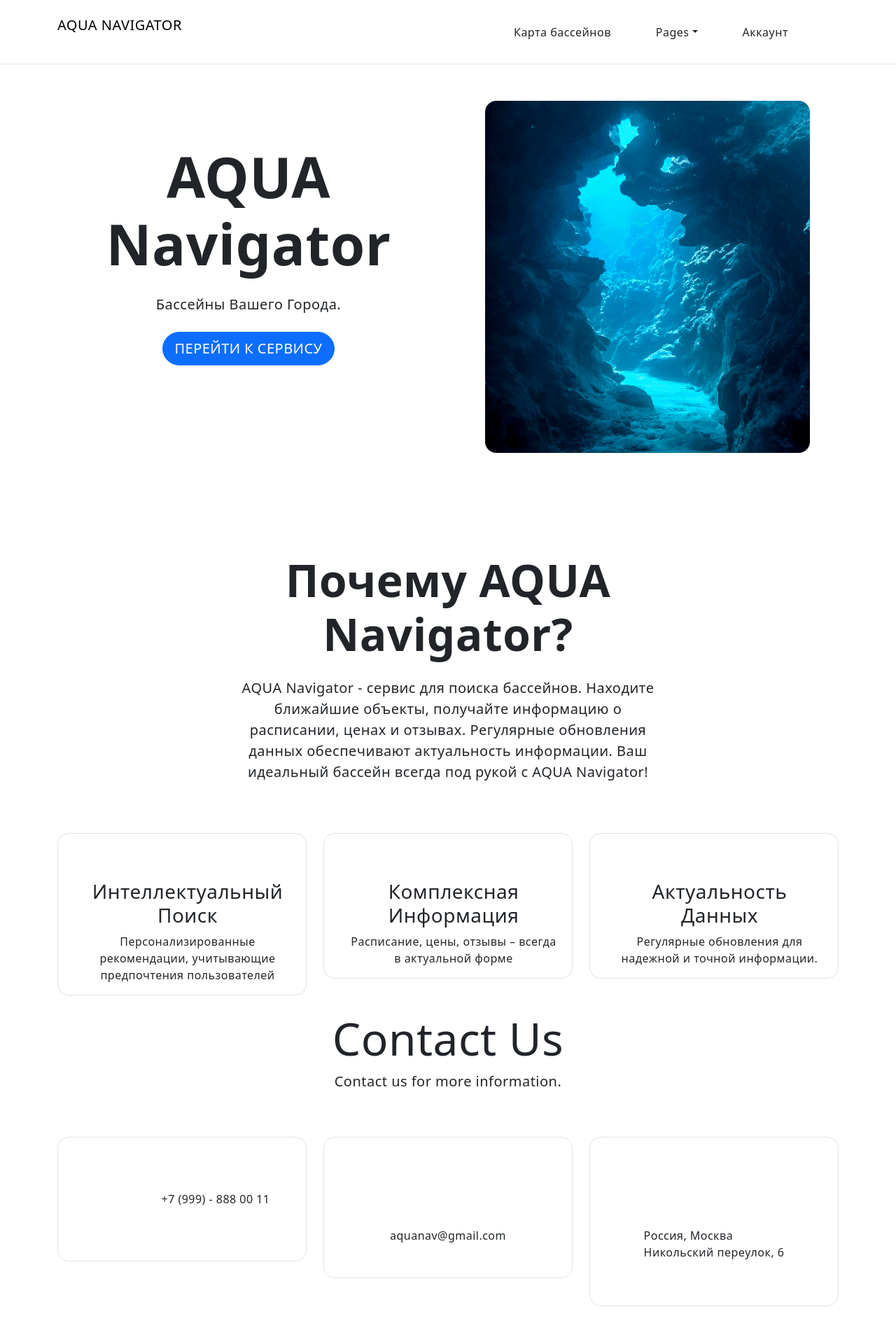
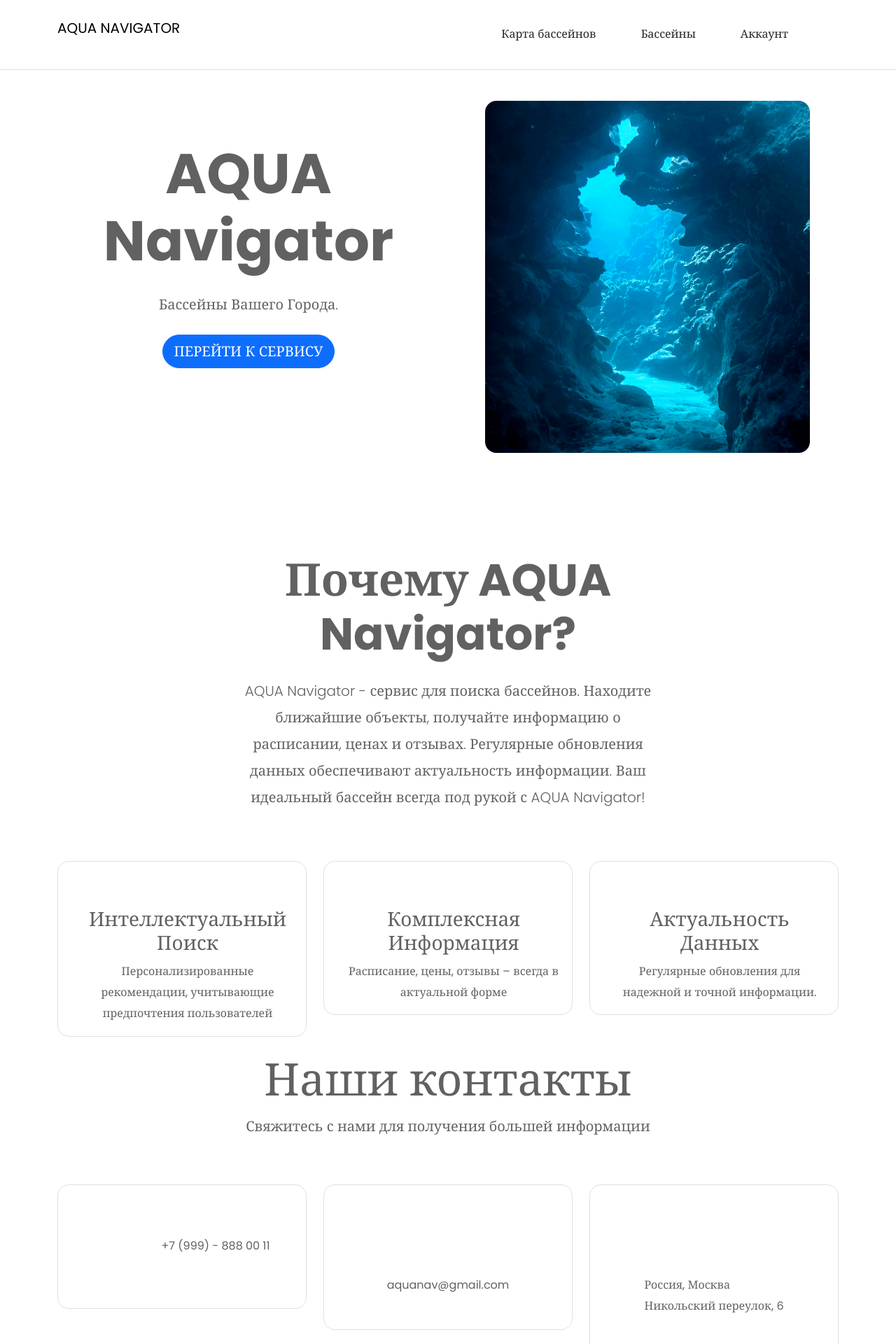
Before and after one commit to zoomero8/aqua_kursach_all, a PHP site: page / in a window 1280 px wide. Shown: the top 1920 px of the page at 70% size. Run offline with PHP 8.4, Linux system fonts and the light colour scheme.

Commit message:
all swims

```diff
--- a/my/aqualocator/aquamap/get_pools.php
+++ b/my/aqualocator/aquamap/get_pools.php
@@ -14,7 +14,8 @@ while ($row = mysqli_fetch_assoc($termsResult)) {
     if ($geoData !== null && json_last_error() == JSON_ERROR_NONE) {
         $pool = array(
             'coordinates' => $geoData['coordinates'],
-            'objectName' => $row['ObjectName']
+            'objectName' => $row['ObjectName'],
+            'address' => $row['Address']
             // Добавьте другие поля, которые вам нужны, например: 'description' => $row['description']
         );
         $pools[] = $pool;
--- a/my/aqualocator/aquamap/style.css
+++ b/my/aqualocator/aquamap/style.css
@@ -10,8 +10,8 @@ body {
 
 .map {
     width: 100%;
-    max-width: 800px;
-    height: 500px;
+    max-width: 1000px;
+    height: 700px;
     border: 2px solid #0a74f1; /* Голубая обводка вокруг карты */
     border-radius: 8px; /* Округленные углы */
     overflow: hidden; /* Убирает обводку за пределы карты */
--- a/my/aqualocator/css/style.css
+++ b/my/aqualocator/css/style.css
@@ -4,17 +4,27 @@ body {
   --heading-color: #313131;
   --heading-line-height: 1.24;
 
-  --swiper-theme-color: #8c907e;
+  --swiper-theme-color: #8C907E;
 
-  --bs-primary: #0a74f1;
+  /* bootstrap */
+  --bs-body-font-family: "Poppins", Georgia, serif;
+  --bs-body-font-size: 16px;
+  --bs-body-font-weight: 400;
+  --bs-body-line-height: 1.9;
+  --bs-body-color: #616161;
+  --bs-body-color-rgb: 1.6, 1.6, 1.6;
+  --bs-body-bg-rgb: 249, 245, 243;
+  --bs-body-bg: #FFF;
+
+  --bs-primary: #0A74F1;
   --bs-black: #111;
   --bs-white: #fff;
   --bs-light: #f8f8f8;
   --bs-dark: #313131;
-  --bs-gray: #c5c5c5;
-  --bs-dark-gray: #9d9d9d;
-  --bs-gray-200: #e9eaed;
-  --bs-gray-300: #d7d7d7;
+  --bs-gray: #C5C5C5;
+  --bs-dark-gray: #9D9D9D;
+  --bs-gray-200: #E9EAED;
+  --bs-gray-300: #D7D7D7;
 
   --bs-primary-rgb: 10, 116, 241;
   --bs-black-rgb: 17, 17, 17;
@@ -29,109 +39,53 @@ body {
   --bs-link-hover-color-rgb: 178, 133, 110;
 }
 
-body {
-  letter-spacing: 0.03rem;
+/* Удалены стили для h1, h2, h3, h4, h5, h6, a:hover, input:focus, strong, .overflow-x-hidden, и т.д. */
+
+@media (min-width: 1600px) {
+  .container, .container-lg {
+    max-width: 1550px;
+  }
+  .container-md {
+    max-width: 1430px;
+  }
+  .container {
+    max-width: 1200px;
+  }
 }
 
-body,
-h1,
-.h1,
-h2,
-.h2,
-h3,
-.h3,
-h5,
-h6,
-.h6,
-a,
-a:hover,
-input:focus,
-strong,
-.overflow-x-hidden,
-.fw-medium,
-.fw-semibold,
-.list-group-item,
-.btn,
-.btn-group-lg > .btn,
-.btn-lg,
-.btn-primary,
-.btn.btn-primary:hover,
-.btn.btn-white,
-.btn.btn-white:hover,
-.btn-outline-gray,
-.text-white,
-.text-white .nav-link,
-.text-gray-200,
-.text-dark-gray,
-[data-bs-theme="dark"],
-[data-bs-theme="dark"] .dropdown-menu,
-[data-bs-theme="dark"] .btn-close,
-.text-dark a.nav-link,
-a,
-.preloader,
-.preloader.loaded,
-.my-lg-6,
-.my-lg-7,
-.my-lg-8,
-.my-lg-9,
-.my-lg-10,
-.mt-lg-0,
-.mb-lg-0,
-.px-lg-6,
-.px-lg-7,
-.px-lg-8,
-.px-lg-9,
-.px-lg-10,
-.py-lg-6,
-.py-lg-7,
-.py-lg-8,
-.py-5 my-5,
-.py-lg-10,
-.pt-lg-0,
-.pb-lg-0,
-.border-gray,
-.border-white,
-.border-2,
-.border-3,
-.border-4,
-.border-10,
-.display-1,
-.svg-primary,
-.svg-gray,
-.svg-gray:hover,
-.svg-yellow,
-.svg-white,
-.bg-overlay .overlay-item,
-.site-header,
-.site-header.text-white .logo-light,
-.site-header.text-white .logo-dark,
-.site-header.text-dark .logo-dark,
-.site-header.text-dark .logo-light,
-#intro .content-box,
-.navbar-nav .nav-link.active,
-.navbar-nav .nav-link.show,
-.offcanvas.offcanvas-end a,
-#intro .content-box,
-#testimonials .swiper.review-swiper,
-#testimonials .review-swiper .swiper-pagination,
-.swiper-pagination span.swiper-pagination-bullet,
-.swiper-pagination span.swiper-pagination-bullet-active,
-.video-content .player,
-.video-content .player .play-btn,
-.video-content .play-btn:hover,
-#our-products .swiper.product-swiper,
-.subscribe-content button,
-#faqs .accordion-button::after,
-#faqs .accordion-button.collapsed::after,
-#faqs .accordion-button:not(.collapsed)::after,
-#mobile-app .bg-pattern,
-.circle-bg,
-.circle-bg::after,
-.scrollspy-nav,
-.scrollspy-nav .scrollspy-link,
-.scrollspy-nav .scrollspy-indicator,
-.logo,
-.logo-text,
-.icon-box {
-  /* Пустой блок для удаленных стилей */
+/* Удалены стили для .list-group-item, .btn, .btn-group-lg, .btn-primary, .btn-outline-gray, .text-white, .text-gray-200, .text-dark-gray, и т.д. */
+
+[data-bs-theme=dark] {
+  color-scheme: dark;
+  /* Другие стили для темы dark здесь */
 }
+
+/* Удалены стили для .border-gray, .border-white, .border-2, .border-3, .border-4, .border-10, .display-1, и т.д. */
+
+@media (max-width: 1200px) {
+  .navbar-nav .nav-item {
+    border-bottom: 1px solid var(--bs-gray-200);
+    text-align: left;
+    width: 100%;
+  }
+  .navbar-nav .dropdown-menu {
+    border: none;
+  }
+}
+
+@media (max-width: 1340px) {
+  #intro .content-box {
+    top: -114px;
+  }
+}
+
+/* Удалены стили для .homepage-v3, #testimonials .swiper.review-swiper, .swiper-pagination, .swiper-pagination span.swiper-pagination-bullet, .swiper-pagination span.swiper-pagination-bullet-active, .video-content .player, .subscribe-content button, и т.д. */
+
+#faqs .accordion-button::after {
+  background-size: 2.5rem;
+  width: 2rem;
+  height: 2rem;
+  transition: 0.3s ease-in-out;
+}
+
+/* Удалены стили для .circle-bg, .circle-bg::after, .scrollspy-nav, .scrollspy-nav .scrollspy-link, .scrollspy-nav .scrollspy-indicator, и т.д. */
--- a/my/aqualocator/index.html
+++ b/my/aqualocator/index.php
@@ -77,38 +77,18 @@
                 <a
                   class="nav-link text-dark"
                   data-target="products"
-                  href="aquamap/index.html"
+                  href="aquamap/index.php"
                   >Карта бассейнов</a
                 >
               </li>
-                <li class="nav-item dropdown">
-                  <a
-                    class="nav-link text-dark active dropdown-toggle"
-                    href="#"
-                    id="dropdownPages"
-                    data-bs-toggle="dropdown"
-                    aria-haspopup="true"
-                    aria-expanded="false"
-                    >Pages</a
-                  >
-                  <div class="dropdown-menu" aria-labelledby="dropdownPages">
-                    <a class="dropdown-item" href="blog.html"
-                      >Blog <span class="badge bg-primary">PRO</span></a
-                    >
-                    <a class="dropdown-item" href="single.html"
-                      >Blog Single <span class="badge bg-primary">PRO</span></a
-                    >
-                    <a class="dropdown-item" href="faqs.html"
-                      >FAQs <span class="badge bg-primary">PRO</span></a
-                    >
-                    <a class="dropdown-item" href="coming-soon.html"
-                      >Coming Soon <span class="badge bg-primary">PRO</span></a
-                    >
-                    <a class="dropdown-item" href="404.html"
-                      >404 Error <span class="badge bg-primary">PRO</span></a
-                    >
-                  </div>
-                </li>
+              <li class="scrollspy-link nav-item">
+                <a
+                  class="nav-link text-dark"
+                  data-target="products"
+                  href="allswims/pools.php"
+                  >Бассейны</a
+                >
+              </li>
                 <li class="scrollspy-link nav-item">
                   <a
                     class="nav-link text-dark"
@@ -225,8 +205,8 @@
       <div class="container-lg">
         <div class="row">
           <div class="display-header mt-0 text-center mb-5">
-            <h2 class="display-3 fw-medium">Contact Us</h2>
-            <p class="fs-5">Contact us for more information.</p>
+            <h2 class="display-3 fw-medium">Наши контакты</h2>
+            <p class="fs-5">Свяжитесь с нами для получения большей информации</p>
           </div>
           <div class="contact-content">
             <div class="row">
@@ -274,19 +254,6 @@
                 </div>
               </div>
             </div>
-            <div class="row mt-5">
-              <div class="col-lg-6 mb-4">
-                <iframe
-                  src="https://www.google.com/maps/embed?pb=!1m18!1m12!1m3!1d214586.9753714375!2d-96.89635992812694!3d32.82084512535899!2m3!1f0!2f0!3f0!3m2!1i1024!2i768!4f13.1!3m3!1m2!1s0x864c19f77b45974b%3A0xb9ec9ba4f647678f!2sDallas%2C%20TX%2C%20USA!5e0!3m2!1sen!2snp!4v1696935677426!5m2!1sen!2snp"
-                  height="450"
-                  style="border: 0"
-                  allowfullscreen=""
-                  loading="lazy"
-                  referrerpolicy="no-referrer-when-downgrade"
-                  class="rounded-4 w-100"
-                ></iframe>
-              </div>
-            </div>
           </div>
         </div>
       </div>
@@ -301,8 +268,7 @@
       </div>
     </footer>
 
-
-    <script src="js/jquery-1.11.0.min.js"></script>
+    <script src="https://code.jquery.com/jquery-3.6.4.min.js"></script>
     <script
       src="https://cdn.jsdelivr.net/npm/bootstrap@5.3.2/dist/js/bootstrap.bundle.min.js"
       integrity="sha384-C6RzsynM9kWDrMNeT87bh95OGNyZPhcTNXj1NW7RuBCsyN/o0jlpcV8Qyq46cDfL"
```
Also changed, not shown: my/aqualocator/allswims/pools.php (added, +72 -0 lines), my/aqualocator/allswims/style.css (added, +89 -0 lines), my/aqualocator/aquamap/index.php (+10 -1 lines), my/aqualocator/aquamap/script.js (+10 -1 lines).
